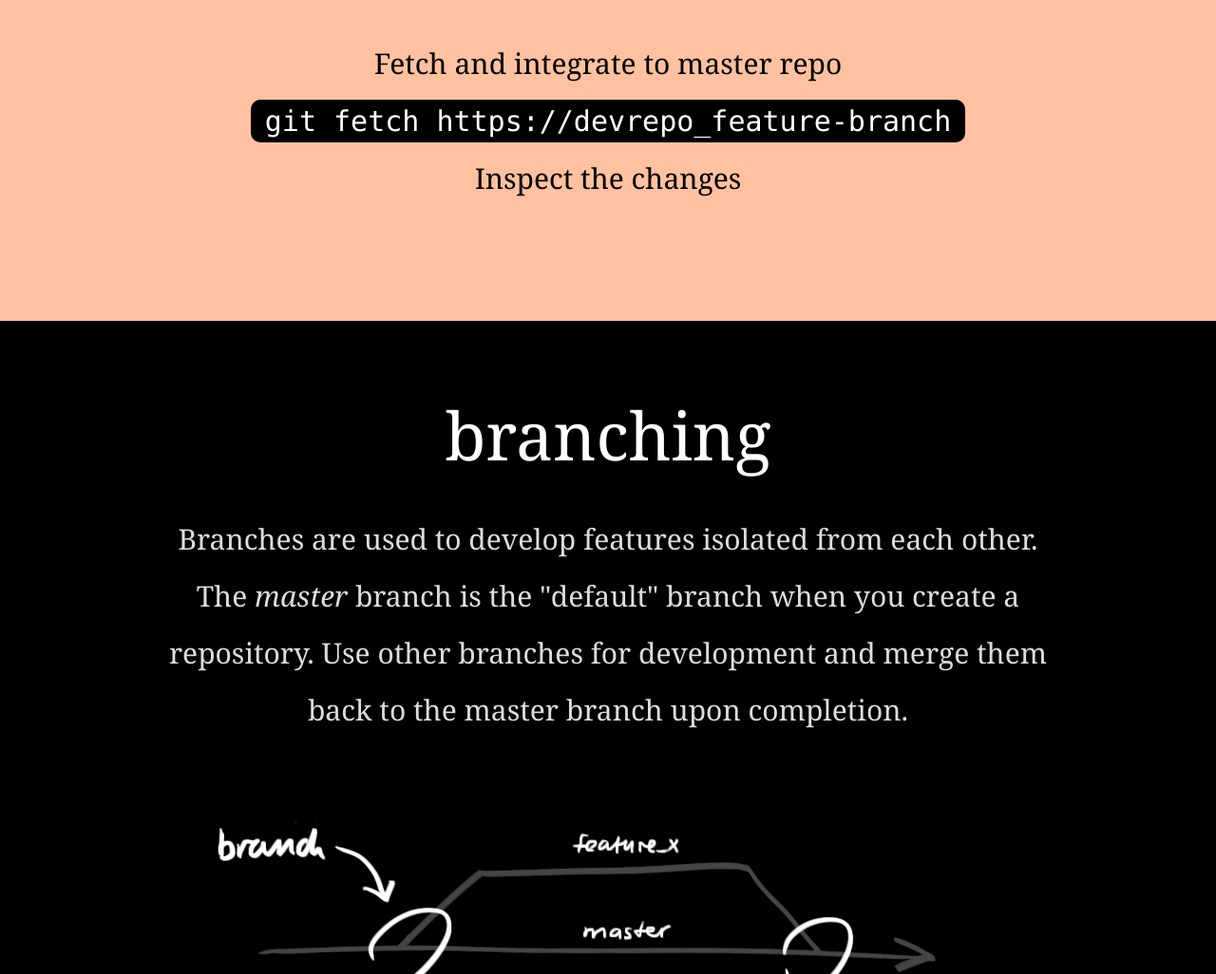
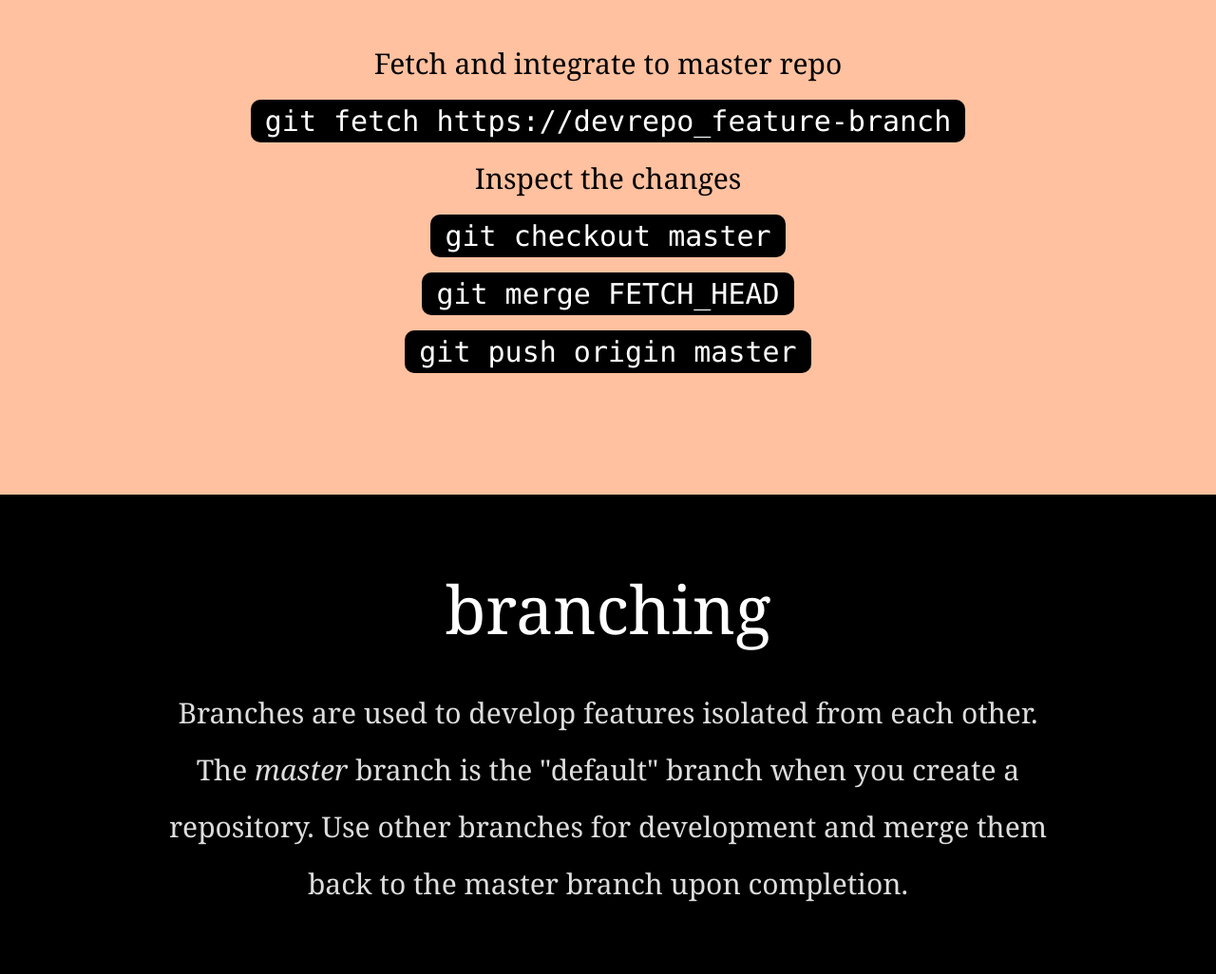
Before and after one commit to dilorc2/forkgitworkflow.github.io, a plain HTML site: page index.html in a window 1280 px wide. Shown: the part 3804-4830 px from the top of the page at 95% size. Drawn offline with nearby package versions, Linux system fonts and the light colour scheme; a web font is replaced by a local one.

Commit message:
finished

```diff
--- a/index.html
+++ b/index.html
@@ -127,7 +127,11 @@
         <p>
 					Fetch and integrate to master repo</br>
 					<code>git fetch https://devrepo_feature-branch</code><br />
-					Inspect the changes
+					Inspect the changes<br />
+					<code>git checkout master</code><br />
+					<code>git merge FETCH_HEAD</code><br />
+					<code>git push origin master</code><br />
+
 
             <!-- Your changes are now in the <b>HEAD</b> of your local working copy. To send those changes to your remote repository, execute <br />
             <code>git push origin master</code><br />
```
